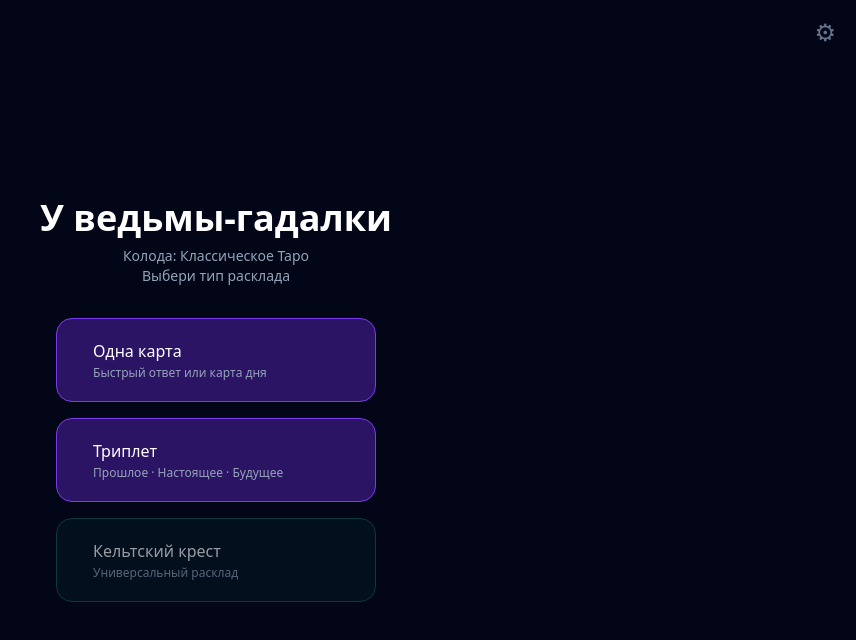
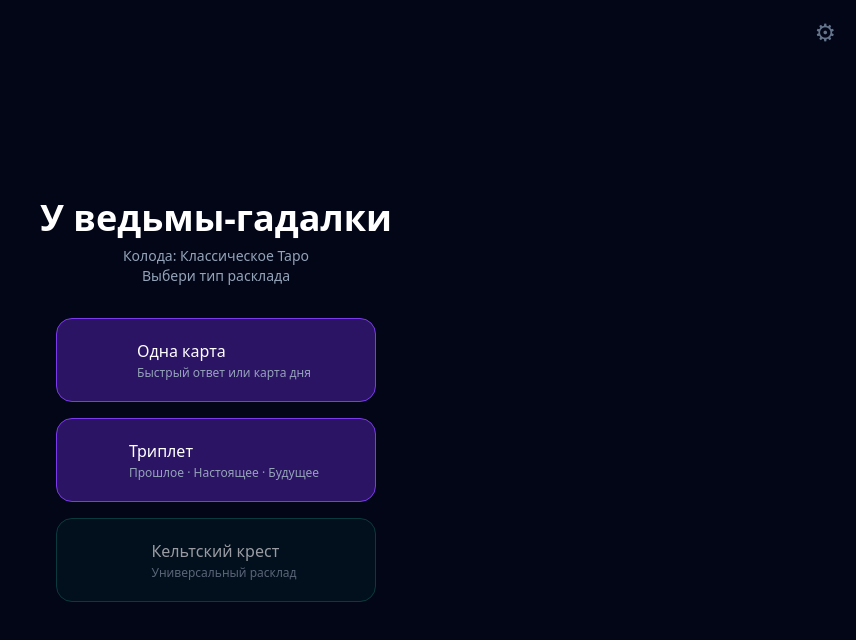
Before and after one commit to Orkutt/brutarot, a React (Vite) app in the folder frontend/: page / in a window 1280 px wide. Shown: the top 640 px of the page, without its empty margins (424-1280 px from the left). Built offline with nearby package versions, Linux system fonts and the light colour scheme; a web font is replaced by a local one.

Commit message:
try light theme5

```diff
--- a/frontend/src/components/ContextSelector.tsx
+++ b/frontend/src/components/ContextSelector.tsx
@@ -25,7 +25,9 @@ export default function ContextSelector({
 }: Props) {
   return (
     <div className="w-full max-w-sm mx-auto flex flex-col gap-4 mt-4">
-      <p className="text-slate-400 text-sm text-center">Выбери тему гадания</p>
+      <p className="text-sm text-center"
+        style={{ color: 'var(--text-secondary)' }}
+      >Выбери тему гадания</p>
 
       <div className="grid grid-cols-2 gap-2">
         {contexts.map(({ key, label, icon }) => {
@@ -34,20 +36,28 @@ export default function ContextSelector({
             <button
               key={key}
               onClick={() => onChange(key as ContextKey)}
+              style={{
+                    backgroundColor: isSelected ? 'var(--accent-glow)' : 'var(--interp-bg)',
+                    color: isSelected ? 'var(--text-primary)' : 'var(--text-muted)',
+                    borderColor: isSelected ? 'var(--border-accent)' : 'var(--interp-border)',
+                  }}
               className={`
                 flex items-center gap-2 px-3 py-2.5 rounded-xl border text-left text-sm
                 transition-all duration-200 active:scale-95
                 ${isSelected
-                  ? 'bg-purple-900/70 border-purple-500 text-purple-200 shadow-md shadow-purple-900/40'
-                  : 'bg-slate-900/60 border-slate-700 text-slate-400 hover:border-purple-700 hover:text-slate-300'
+                  ? 'shadow-md shadow-slate-900/40'
+                  : 'hover:brightness-110'
                 }
               `}
             >
               <span className="text-base">{icon}</span>
               <span className="leading-tight">{label}</span>
-              <span className={`
+              <span style={{
+                          backgroundColor: isSelected ? 'var(--text-primary)' : 'var(--slot-empty)',
+                        }}
+                    className={`
                 ml-auto w-2 h-2 rounded-full flex-shrink-0 transition-all
-                ${isSelected ? 'bg-purple-400' : 'bg-slate-700'}
+                ${isSelected ? '' : ''}
               `}/>
             </button>
           )
@@ -57,11 +67,15 @@ export default function ContextSelector({
       <button
         onClick={onDraw}
         disabled={!selected}
+        style={{
+                backgroundColor: selected ? 'var(--accent-glow)' : 'var(--interp-bg)',
+                color: selected ? 'var(--text-primary)' : 'var(--text-muted)',
+              }}
         className={`
           mt-2 w-full py-3 rounded-xl text-sm font-medium transition-all duration-200
           ${selected
-            ? 'bg-purple-700 text-white hover:bg-purple-600 active:scale-95 deck-glow'
-            : 'bg-slate-800 text-slate-600 cursor-not-allowed'
+            ? 'hover:brightness-110 active:scale-95 deck-glow'
+            : 'cursor-not-allowed'
           }
         `}
       >
--- a/frontend/src/components/MainMenu.tsx
+++ b/frontend/src/components/MainMenu.tsx
@@ -36,14 +36,14 @@ export default function MainMenu({ onSelect, onSettings }: Props) {
 
         <button
           onClick={() => onSelect('single')}
-          className="flex items-center gap-4 p-5 rounded-2xl border
-                    hover:bg-purple-900/50 active:scale-95
+          className="flex items-center justify-center gap-4 p-5 rounded-2xl border
+                    hover:brightness-110 active:scale-95
                      transition-all text-left group"
                      style={{ borderColor: 'var(--border-accent)', background: 'var(--tag-bg)' }}
         >
           <span className="text-3xl"></span>
           <div>
-            <p className="font-medium group-hover:text-purple-200 transition-colors"
+            <p className="font-medium group-hover:brightness-110 transition-colors"
             style={{ color: 'var(--text-primary)' }}>
               Одна карта
             </p>
@@ -55,14 +55,14 @@ export default function MainMenu({ onSelect, onSettings }: Props) {
 
         <button
           onClick={() => onSelect('triple')}
-          className="flex items-center gap-4 p-5 rounded-2xl border
-                     hover:bg-indigo-900/50 active:scale-95
+          className="flex items-center justify-center gap-4 p-5 rounded-2xl border
+                     hover:brightness-110 active:scale-95
                      transition-all text-left group"
                      style={{ borderColor: 'var(--border-accent)', background: 'var(--tag-bg)' }}
         >
           <span className="text-3xl"></span>
           <div>
-            <p className="font-medium group-hover:text-indigo-200 transition-colors"
+            <p className="font-medium group-hover:brightness-110 transition-colors"
             style={{ color: 'var(--text-primary)' }}>
               Триплет
             </p>
@@ -75,14 +75,14 @@ export default function MainMenu({ onSelect, onSettings }: Props) {
         {/* Кельтский крест */}
         <button
           onClick={() => onSelect('celtic')}
-          className="flex items-center gap-4 p-5 rounded-2xl border border-teal-800
-                     bg-teal-950/40 hover:bg-teal-900/50 active:scale-95
+          className="flex items-center justify-center gap-4 p-5 rounded-2xl border border-teal-800
+                     bg-teal-950/40 hover:brightness-110 active:scale-95
                      transition-all text-left group opacity-60"
           // opacity-60 и cursor пока говорят что режим в разработке
         >
           <span className="text-3xl"></span>
           <div>
-            <p className="font-medium group-hover:text-teal-200 transition-colors"
+            <p className="font-medium group-hover:brightness-110 transition-colors"
               style={{ color: 'var(--text-primary)' }}>
               Кельтский крест
             </p>
--- a/frontend/src/components/TripleSpread.tsx
+++ b/frontend/src/components/TripleSpread.tsx
@@ -76,21 +76,21 @@ export default function TripleSpread({ onBack }: Props) {
                   key={key}
                   onClick={() => handleContextSelect(key)}
                   style={{
-                    backgroundColor: context ? 'var(--accent-main)' : 'var(--interp-bg)',
+                    backgroundColor: context ? 'var(--accent-glow)' : 'var(--interp-bg)',
                     color: context ? 'var(--text-primary)' : 'var(--text-muted)',
                     borderColor: context ? 'var(--border-accent)' : 'var(--interp-border)',
                   }}
                   className={`flex items-center gap-2 px-3 py-2.5 rounded-xl border
                               text-left text-sm transition-all duration-200 active:scale-95
                               ${isSelected
-                                ? ''
+                                ? 'shadow-md shadow-slate-900/40'
                                 : 'hover:brightness-110'
                               }`}
                 >
                   <span>{icon}</span>
                   <span className="leading-tight">{label}</span>
                   <span style={{
-                          backgroundColor: isSelected ? 'var(--accent-main)' : 'var(--slot-empty)',
+                          backgroundColor: isSelected ? 'var(--text-primary)' : 'var(--slot-empty)',
                         }}
                         className={`ml-auto w-2 h-2 rounded-full flex-shrink-0
                                     ${isSelected ? '' : ''}`}/>
```
